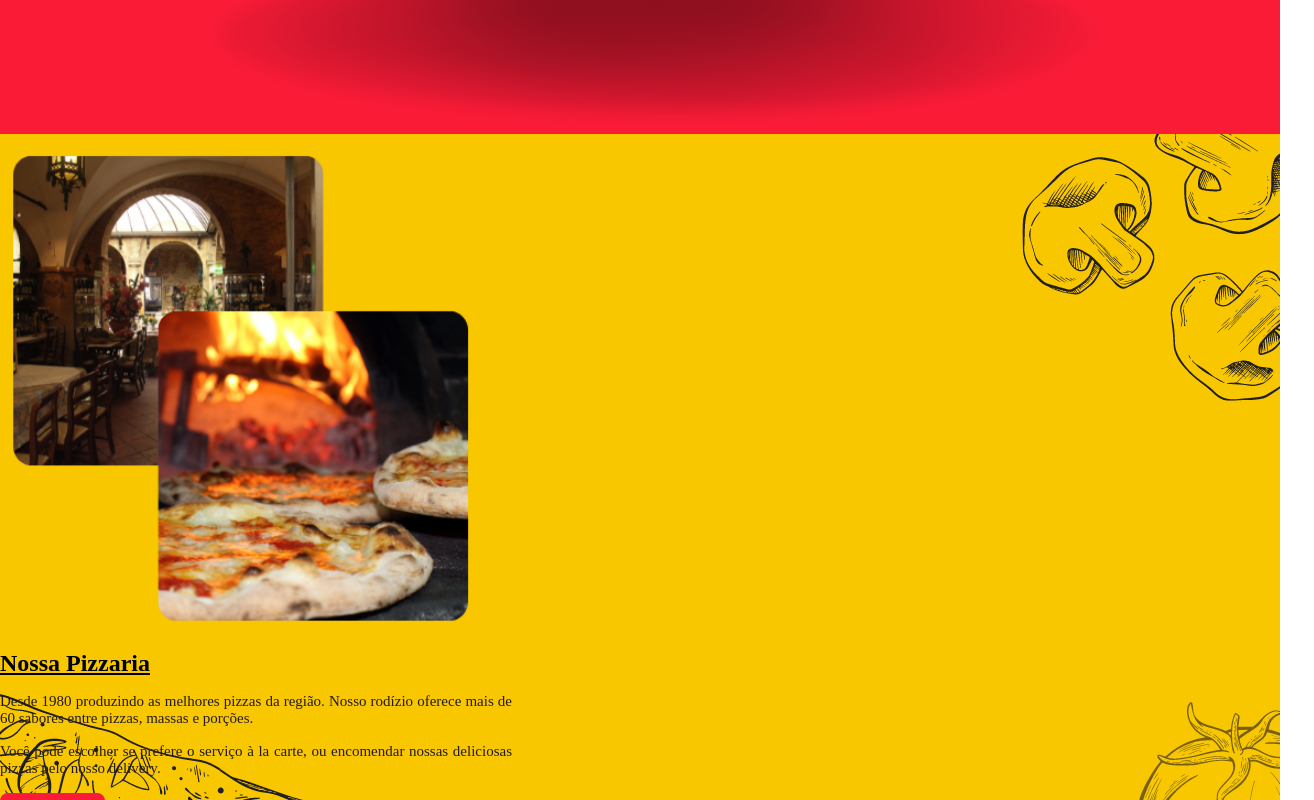
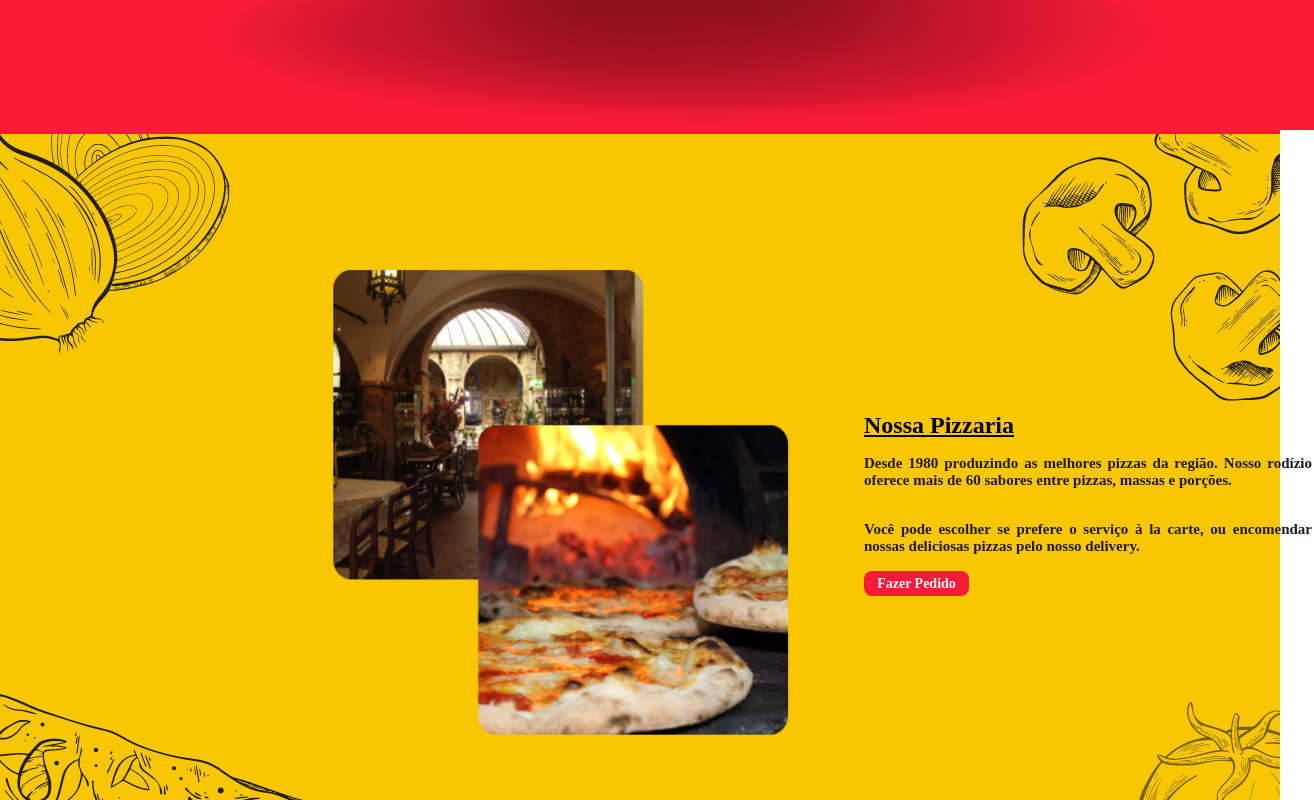
Before and after one commit to glacykm11/pizzaria-app, a Next.js app: page / in a window 1280 px wide. Shown: the part 760-1560 px from the top of the page, 1314 px wide, since content can reach past the window. Built offline with nearby package versions, Linux system fonts and the light colour scheme.

Commit message:
ajustando segunda página

```diff
--- a/src/pages/index.tsx
+++ b/src/pages/index.tsx
@@ -13,25 +13,24 @@ export default function Home() {
       <Main>
         <FirstPage>
           <Navbar />
-          <Image src={pizzaComFundo} alt="pizza" style={{ width: "100%" }} />
+          <Image src={pizzaComFundo} alt="pizza" style={{ objectFit: 'contain', minWidth: '500px', minHeight: '400px' }} />
         </FirstPage>
         <SecondPage>
           <Image
             src={fundoPizza2}
             alt="pizza"
-            style={{ position: "absolute", width: "100%" }}
+            style={{ backgroundImage: `url(${fundoPizza2})`, width: '100%', position: 'relative' }}
           />
 
-          <TextWrapper>
+          <ContentWrapper>
             <Image
               src={pizzariaComFundo}
               alt="pizza"
               width={500}
-              style={{ position: "relative" }}
+              style={{ backgroundImage: `url(${pizzariaComFundo})` }}
             />
-            <Title>
-              <Underscore>Nossa Pizzaria</Underscore>
-            </Title>
+            <TextWrapper>
+              <Title><u>Nossa Pizzaria</u></Title>
               <Text>
                 Desde 1980 produzindo as melhores pizzas da região. Nosso rodízio
                 oferece mais de 60 sabores entre pizzas, massas e porções.
@@ -42,13 +41,15 @@ export default function Home() {
               </Text>
               <Button color={"secondary"} />
             </TextWrapper>
+          </ContentWrapper>
         </SecondPage>
       </Main>
     </>
   );
 }
 
-const Main = styled.main``;
+const Main = styled.main`
+`;
 
 const FirstPage = styled.div`
   background-color: var(--primary-color);
@@ -59,16 +60,27 @@ const FirstPage = styled.div`
 
 const SecondPage = styled.div``;
 
-const TextWrapper = styled.div`
-  width: 40%;
-  position: relative;
+const ContentWrapper = styled.div`
+  display: grid;
+  grid-template-columns: 34rem 28rem;
+  grid-template-rows: 1fr;
+  position: absolute;
+  top: 63rem;
+  left: 20rem;
 `;
 
-const Title = styled.h2``;
+const TextWrapper = styled.div`
+  display: flex;
+  flex-direction: column;
+  justify-content: center;
+`;
 
-const Underscore = styled.u``;
+const Title = styled.h2`
+
+`;
 
 const Text = styled.p`
+  font-weight: bold;
   color: var(--terciary-color);
   font-size: 15px;
   text-align: justify;
--- a/src/styles/globals.css
+++ b/src/styles/globals.css
@@ -11,10 +11,3 @@
   margin: 0;
   font-family: "Nunito";
 }
-
-html {
-  height: 100%;
-}
-body {
-  min-height: 100vh;
-}
```
Also changed, not shown: 1 other file (tests, documents, lock files or other folders). Lines whose indentation alone changed are shown as unchanged.
